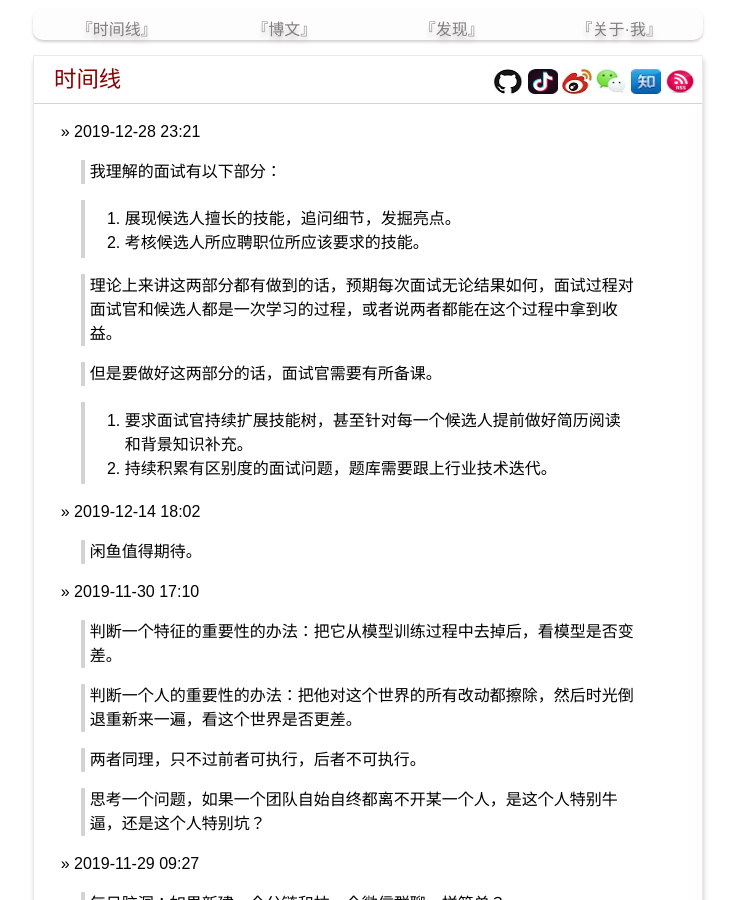
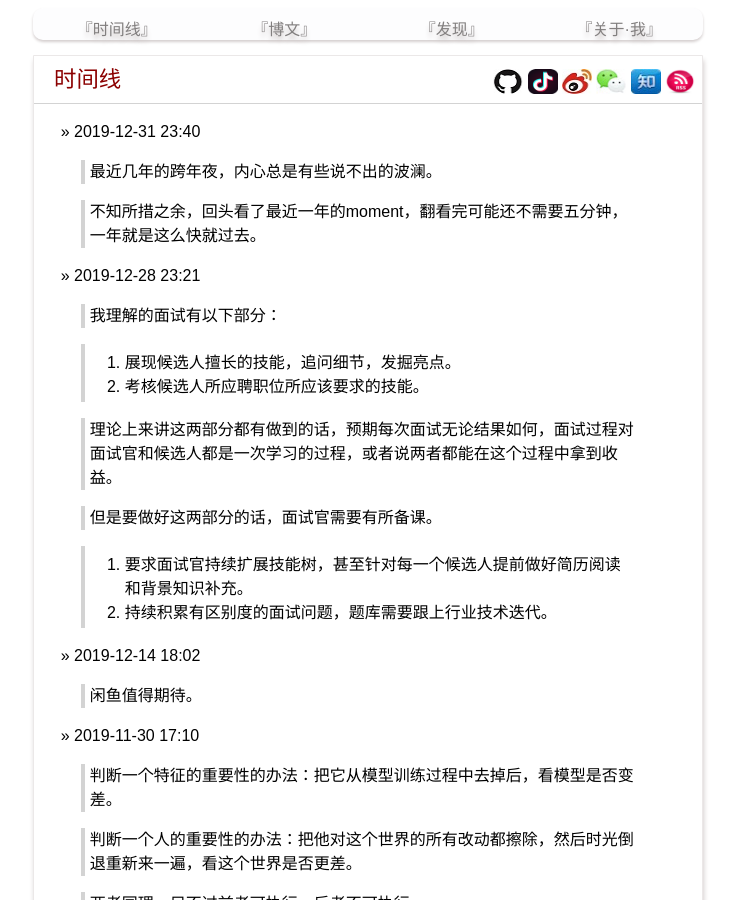
Before and after one commit to yanyiwu/blog, a Jekyll site: the page built from index.md, in a window 1280 px wide and 900 px high. Shown: the whole window, without its empty margins (272-1009 px from the left). Built offline with Jekyll 4.4.1, drawn with Linux system fonts in a browser that asks for light colours; Markdown is read by kramdown in place of the engine named in the settings; comment, search, counter and statistics services are not loaded.

Commit message:
[moment] 12-31

```diff
--- a/index.md
+++ b/index.md
@@ -2,6 +2,12 @@
 layout: posting
 title: 时间线
 ---
+
+&raquo; 2019-12-31 23:40
+
+> 最近几年的跨年夜，内心总是有些说不出的波澜。
+
+> 不知所措之余，回头看了最近一年的moment，翻看完可能还不需要五分钟，一年就是这么快就过去。
 
 &raquo; 2019-12-28 23:21
 
```
